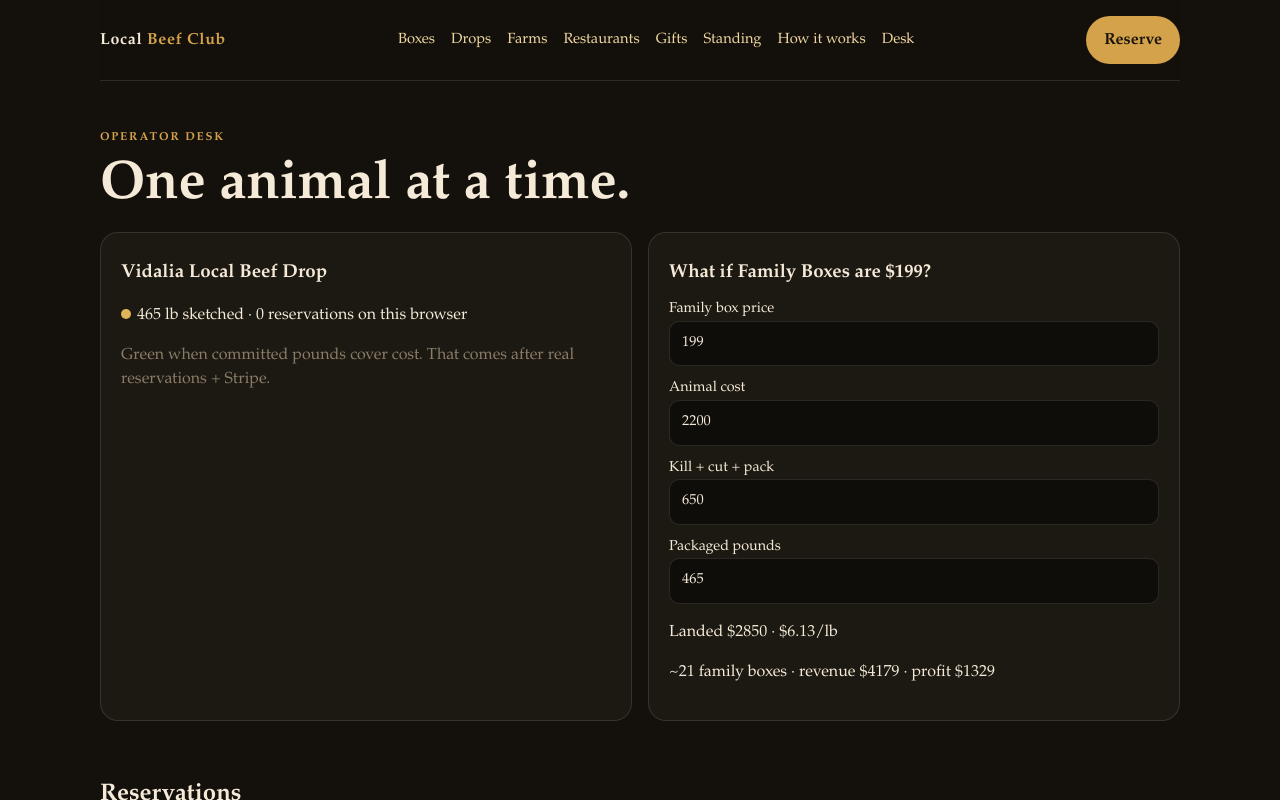
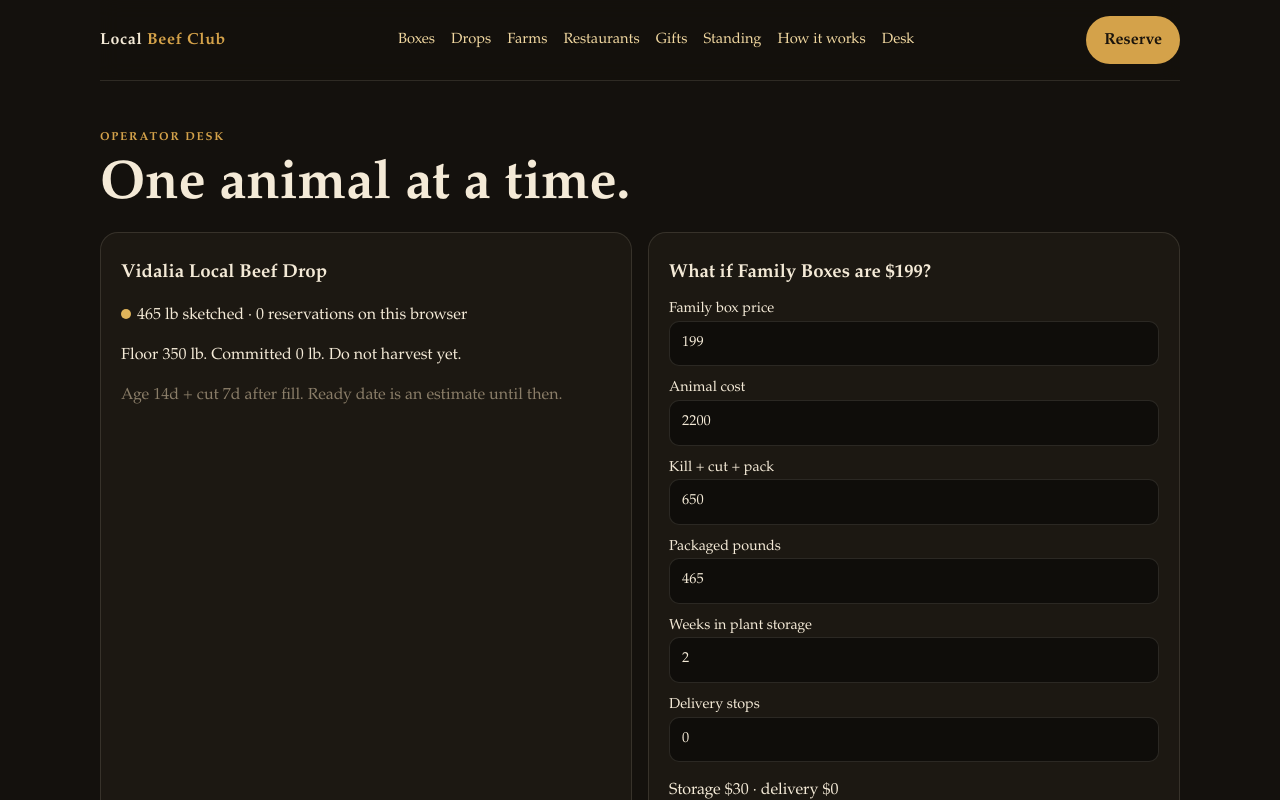
Before and after one commit to lincolnnunnally/local-beef-club, a Next.js app: page /desk in a window 1280 px wide. Shown: the top 800 px of the page. Built offline with nearby package versions, Linux system fonts and the light colour scheme.

Commit message:
Add storage, delivery, and fill-floor math to desk

```diff
--- a/src/app/desk/page.tsx
+++ b/src/app/desk/page.tsx
@@ -3,6 +3,7 @@
 import { useEffect, useMemo, useState } from "react";
 import { DROPS, PRODUCTS } from "@/lib/catalog";
 import { loadOrders, type Order } from "@/lib/orders";
+import { CLOCK } from "@/lib/timing";
 
 export default function DeskPage() {
   const [orders, setOrders] = useState<Order[]>([]);
@@ -10,18 +11,22 @@ export default function DeskPage() {
   const [animal, setAnimal] = useState(2200);
   const [process, setProcess] = useState(650);
   const [yieldLb, setYieldLb] = useState(465);
+  const [storeWeeks, setStoreWeeks] = useState(2);
+  const [stops, setStops] = useState(0);
 
   useEffect(() => {
     setOrders(loadOrders());
   }, []);
 
   const econ = useMemo(() => {
-    const landed = animal + process;
+    const storage = storeWeeks * CLOCK.storagePerWeek;
+    const delivery = stops * CLOCK.deliveryPerStop;
+    const landed = animal + process + storage + delivery;
     const costLb = yieldLb ? landed / yieldLb : 0;
     const boxes = Math.floor(yieldLb / 22);
     const revenue = boxes * price;
-    return { landed, costLb, boxes, revenue, profit: revenue - landed };
-  }, [animal, process, yieldLb, price]);
+    return { landed, costLb, boxes, revenue, profit: revenue - landed, storage, delivery };
+  }, [animal, process, yieldLb, price, storeWeeks, stops]);
 
   const drop = DROPS[0];
 
@@ -36,7 +41,11 @@ export default function DeskPage() {
             <span className="dot yellow" />
             {drop.packagedLb} lb sketched · {orders.reduce((n, o) => n + o.qty, 0)} reservations on this browser
           </p>
-          <p className="muted">Green when committed pounds cover cost. That comes after real reservations + Stripe.</p>
+          <p>
+            Floor {drop.fillFloorLb} lb. Committed {drop.committedLb} lb.
+            {drop.committedLb >= drop.fillFloorLb ? " Clock can start." : " Do not harvest yet."}
+          </p>
+          <p className="muted">Age {drop.ageDays}d + cut {drop.cutPackDays}d after fill. Ready date is an estimate until then.</p>
         </article>
         <article className="card">
           <h3>What if Family Boxes are ${price}?</h3>
@@ -44,6 +53,9 @@ export default function DeskPage() {
           <label>Animal cost<input type="number" value={animal} onChange={(e) => setAnimal(Number(e.target.value))} /></label>
           <label>Kill + cut + pack<input type="number" value={process} onChange={(e) => setProcess(Number(e.target.value))} /></label>
           <label>Packaged pounds<input type="number" value={yieldLb} onChange={(e) => setYieldLb(Number(e.target.value))} /></label>
+          <label>Weeks in plant storage<input type="number" value={storeWeeks} onChange={(e) => setStoreWeeks(Number(e.target.value))} /></label>
+          <label>Delivery stops<input type="number" value={stops} onChange={(e) => setStops(Number(e.target.value))} /></label>
+          <p>Storage ${econ.storage} · delivery ${econ.delivery}</p>
           <p>Landed ${econ.landed.toFixed(0)} · ${econ.costLb.toFixed(2)}/lb</p>
           <p>~{econ.boxes} family boxes · revenue ${econ.revenue.toFixed(0)} · profit ${econ.profit.toFixed(0)}</p>
         </article>
```
